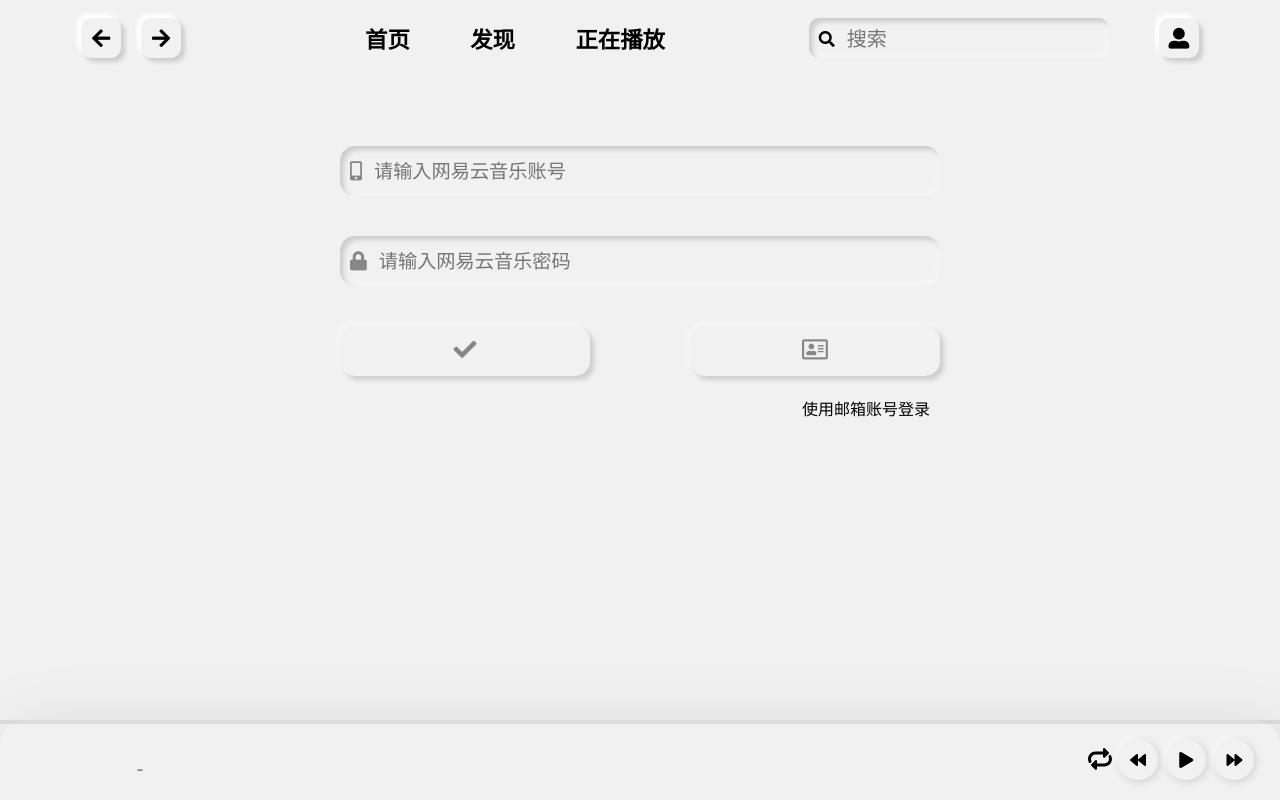
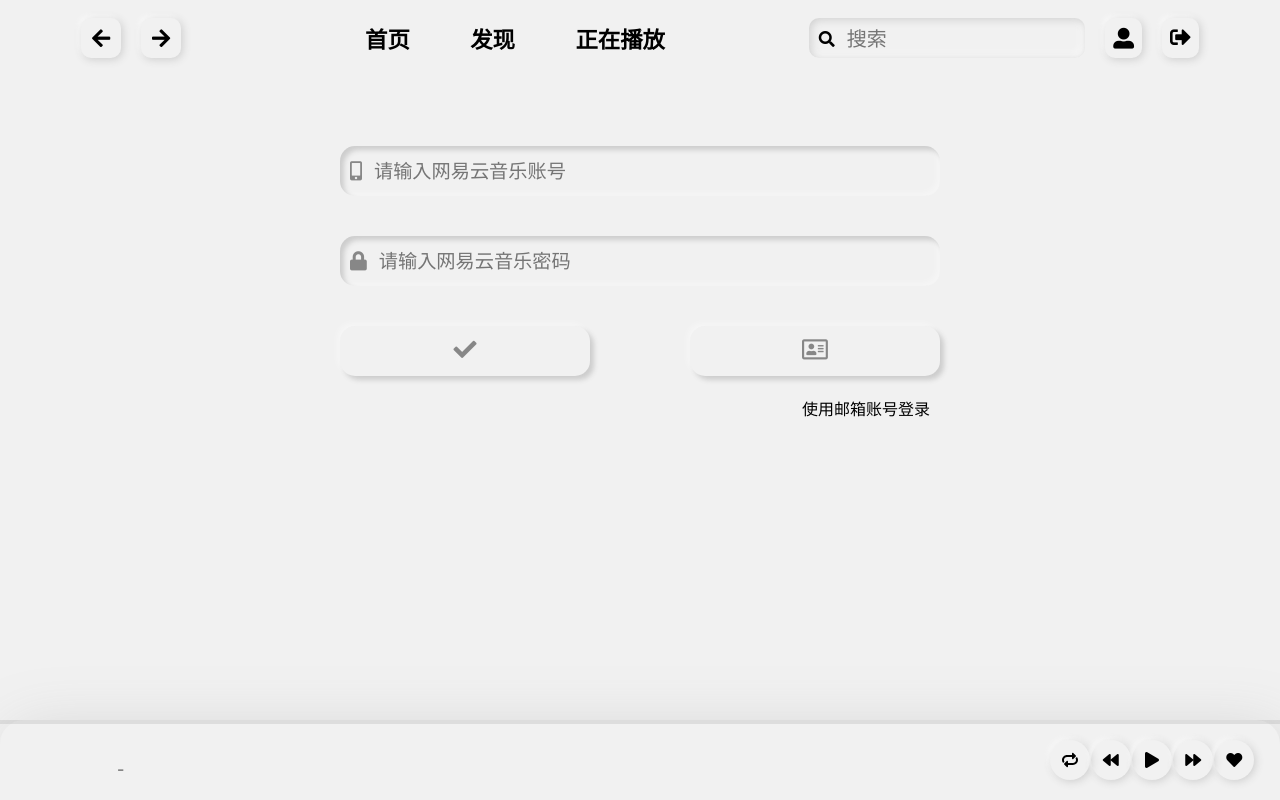
Before and after one commit to timlzh/NeuMusic, a plain HTML site: page index.html in a window 1280 px wide. Drawn offline with nearby package versions, Linux system fonts and the light colour scheme; no server answers.

Commit message:
添加logout

```diff
--- a/index.html
+++ b/index.html
@@ -45,8 +45,11 @@
       </div>
 
       <div class="nav_avatar" id="avatar">
-        <a class="go_login" href="login.html"><i class="fas fa-user-alt" id="avatar_i"></i></a>
+        <i class="fas fa-user-alt" id="avatar_i"></i>
       </div>
+
+      <i class = "fas fa-sign-out-alt" id="sign_out" onclick="logout()"></i>
+
     </div>
 
   </nav>
@@ -115,6 +118,7 @@
       <i class="fas fa-play" id="bar_play" onclick="startToPlay()"></i>
       <i class="fas fa-pause" id="bar_pause" style="display:none" onclick="pausePlaying()"></i>
       <i class="fas fa-forward" id="bar_forward" onclick="changeSong(1)"></i>
+      <i class="fas fa-heart" id="bar_heart" onclick=""></i>
     </div>
   </div>
 </body>
--- a/source/css/bar.css
+++ b/source/css/bar.css
@@ -25,7 +25,7 @@
 }
 
 .bar_process {
-    width: 13%;
+    width: 16%;
     display: flex;
     align-items: center;
     justify-content: space-between;
@@ -74,11 +74,24 @@
 }
 
 .bar_loop_svg{
-    width: 13%;
+    text-align: center;
+    font-size: 1em;
+    height: min(5vh, 5vw);
+    width: min(5vh, 5vw);
+    border-radius: 100%;
+    display: flex;
+    justify-content: center;
+    align-items: center;
+    box-shadow: 0.2vh 0.2vh 1vh #cdcdcd, -0.3vh -0.3vh 0.6vh #ffffff;
 }
 
 .bar_loop_svg embed {
-    width: 1.5em;
-    height: 1.5em;
+    width: 1em;
+    height: 1em;
     pointer-events: none;
 }
+
+.bar_loop_svg:active {
+    background: linear-gradient(145deg, #d9d9d9, #ffffff);
+    transition: all 0.1s linear;
+}
--- a/source/css/nav.css
+++ b/source/css/nav.css
@@ -1,4 +1,4 @@
-.nav a{
+.nav a {
     color: #000000;
     text-decoration: none;
 }
@@ -29,7 +29,7 @@
     background: #F1F1F1;
     border-radius: 10px;
     background: #f1f1f1;
-    box-shadow: 4px 4px 4px #cdcdcd, -4px -4px 4px #ffffff;
+    box-shadow: 0.2vh 0.2vh 1vh #cdcdcd, -0.3vh -0.3vh 0.6vh #ffffff;
     /* 上下左右居中 */
     text-align: center;
     line-height: 40px;
@@ -54,7 +54,7 @@
 }
 
 /* 搜索 */
-.nav_box{
+.nav_box {
     display: flex;
     width: 400px;
     justify-content: space-between;
@@ -64,7 +64,7 @@
     margin-right: 5%;
 }
 
-.search_box{
+.search_box {
     width: 300px;
     background: #F1F1F1;
     display: flex;
@@ -72,33 +72,33 @@
     height: 40px;
     border-radius: 10px;
     align-items: center;
-    box-shadow: inset 4px 4px 5px #cdcdcd,
-            inset -3px -3px 6px #ffffff60;
+    box-shadow: inset 0.2vh 0.2vh 1vh #cdcdcd,inset -0.3vh -0.3vh 1vh #ffffff;
+    margin-right: 10px;
 }
 
 .search_input {
-    font-family: 'Barlow',Consolas;
+    font-family: 'Barlow', Consolas;
     font-size: 20px;
     background: transparent;
     height: 40px;
     margin-left: 10px;
 }
 
-.search_btn{
+.search_btn {
     margin-left: 10px;
     text-align: center;
     color: #00000070;
     transition: all 0.1s linear;
 }
 
-.nav_avatar{
+.nav_avatar {
     height: 40px;
     width: 40px;
     border: none;
     font-size: 1.3em;
     background: #F1F1F1;
     border-radius: 10px;
-    box-shadow: 4px 4px 4px #cdcdcd, -4px -4px 4px #ffffff;
+    box-shadow: 0.2vh 0.2vh 1vh #cdcdcd, -0.3vh -0.3vh 0.6vh #ffffff;
     /* 上下左右居中 */
     text-align: center;
     line-height: 40px;
@@ -112,3 +112,23 @@
     background: linear-gradient(145deg, #d9d9d9, #ffffff);
     transition: all 0.1s linear;
 }
+
+#sign_out {
+    height: 40px;
+    width: 40px;
+    border: none;
+    font-size: 1.3em;
+    background: #F1F1F1;
+    border-radius: 10px;
+    box-shadow: 0.2vh 0.2vh 1vh #cdcdcd, -0.3vh -0.3vh 0.6vh #ffffff;
+    /* 上下左右居中 */
+    text-align: center;
+    line-height: 40px;
+    margin: 10px;
+    transition: all 0.1s linear;
+}
+
+#sign_out:active {
+    background: linear-gradient(145deg, #d9d9d9, #ffffff);
+    transition: all 0.1s linear;
+}
--- a/source/js/login.js
+++ b/source/js/login.js
@@ -95,3 +95,23 @@
         }
     })
 }
+
+function logout() {
+    let api_adr = "http://csgo.itstim.xyz:3000/logout";
+    $.ajax({
+        url: api_adr,
+        datatype: "json",
+        type: "GET",
+        success: function (data) {
+            console.log(data);
+            if (data.code == "200") {
+                loginStatus = 0;
+                hideAll();
+                $(".login").show();
+                $("#avatar").css("background", '');
+                $("#avatar_i").show();
+                loginCookie = localStorage.cookie = "";
+            } else return;
+        }
+    })
+}
--- a/source/js/main.js
+++ b/source/js/main.js
@@ -23,6 +23,12 @@
 playMethodIcon = ["source/img/loop.svg", "source/img/loop-1.svg", "source/img/random.svg"];
 shuffledPlayingIndexs = localStorage.shuffledPlayingIndexs ? JSON.parse(localStorage.shuffledPlayingIndexs) : [];
 
+function hideAll() {
+    $(".contianer").children().each(function () {
+        $(this).hide();
+    })
+}
+
 $(".me").hide();
 $(".list").hide();
 transInputIcon(".search_input", ".search_btn");
--- a/source/js/me.js
+++ b/source/js/me.js
@@ -3,6 +3,7 @@
     $(".me").show();
     $(".list").show();
     $(".user_id").html(nickname);
+    greeting();
     getUserPlayLists();
 
     fetch('https://v1.hitokoto.cn?c=i')
@@ -12,6 +13,15 @@
         })
         .catch(console.error)
 
+}
+
+function greeting() {
+    let time = new Date(), hour = time.getHours();
+    if (hour < 6) $(".good").html("Good Night");
+    else if (hour < 9) $(".good").html("Good Moring");
+    else if (hour < 17) $(".good").html("Good Afternoon");
+    else if (hour < 23) $(".good").html("Good Evening");
+    else $(".good").html("Good Night");
 }
 
 //获取用户的播放列表
@@ -37,7 +47,6 @@
         }
     })
 }
-
 
 //我创建的歌单
 $(".creat_lists").click(function () {
```
Also changed, not shown: source/css/login.css (+0 -10 lines).
